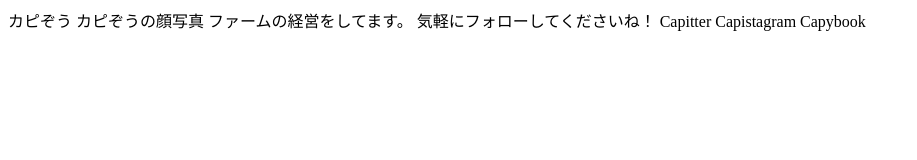
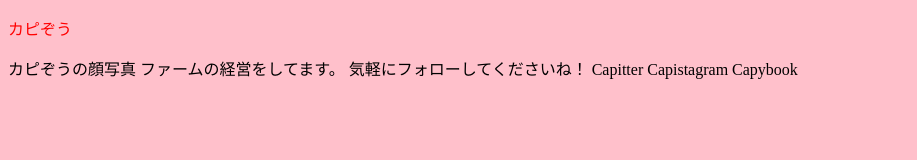
Before and after one commit to n-daira/study_HTML_CSS_JS, a plain HTML site: page 01_これだけで基本がしっかり身につく/1-SNSサイト/index.html in a window 1280 px wide. Shown: the whole page, without its empty margins (0-917 px from the left). Drawn offline with Linux system fonts and the light colour scheme.

Commit message:
link css

```diff
--- /dev/null
+++ b/01_これだけで基本がしっかり身につく/1-SNSサイト/css/style.css
@@ -0,0 +1,9 @@
+@charset "utf-8";
+
+p {
+    color: red;
+}
+
+body {
+    background-color: pink;
+}
--- a/01_これだけで基本がしっかり身につく/1-SNSサイト/index.html
+++ b/01_これだけで基本がしっかり身につく/1-SNSサイト/index.html
@@ -3,11 +3,12 @@
 
 <head>
     <meta charset="UTF-8">
+    <link rel="stylesheet" href="css/style.css"/>
     <title>カピぞうの紹介</title>
 </head>
 
 <body>
-カピぞう
+<p>カピぞう</p>
 カピぞうの顔写真
 ファームの経営をしてます。
 気軽にフォローしてくださいね！
```
